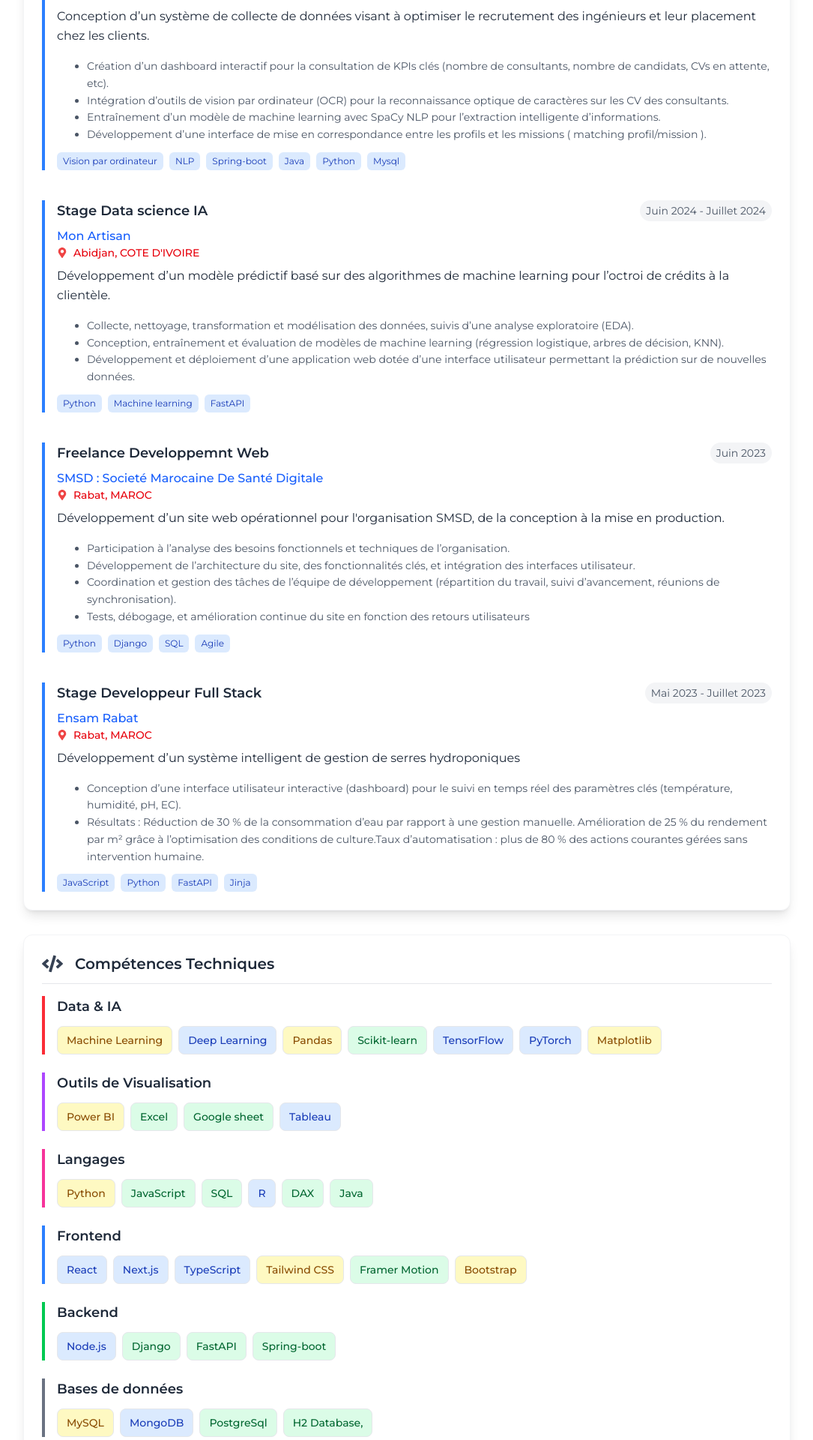
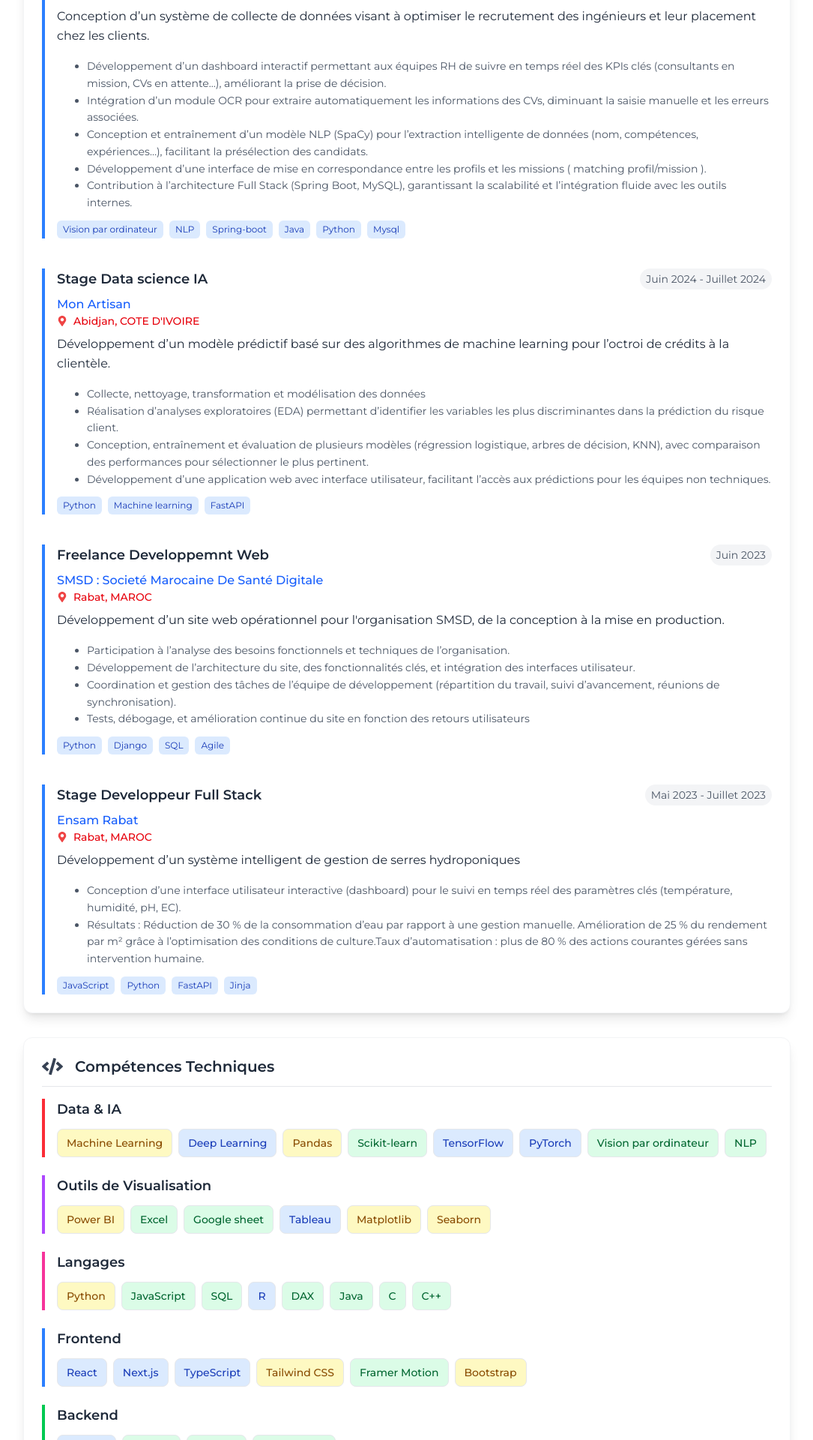
Before and after one commit to Abelkouadio95/portfolio, a Next.js app: page /about in a window 1280 px wide. Shown: the part 860-2780 px from the top of the page at 75% size, without its empty margins (97-1182 px from the left). Built offline with nearby package versions, Linux system fonts and the light colour scheme.

Commit message:
aboutData

```diff
--- a/src/data/aboutData.ts
+++ b/src/data/aboutData.ts
@@ -10,10 +10,11 @@ export const experienceData = [
     period: "Février 2025 - Juillet 2025",
     description: "Conception d’un système de collecte de données visant à optimiser le recrutement des ingénieurs et leur placement chez les clients.",
     details : [
-      "Création d’un dashboard interactif pour la consultation de KPIs clés (nombre de consultants, nombre de candidats, CVs en attente, etc).",
-      "Intégration d’outils de vision par ordinateur (OCR) pour la reconnaissance optique de caractères sur les CV des consultants.",
-      "Entraînement d’un modèle de machine learning avec SpaCy NLP pour l’extraction intelligente d’informations.",
-      "Développement d’une interface de mise en correspondance entre les profils et les missions ( matching profil/mission )."
+      "Développement d’un dashboard interactif permettant aux équipes RH de suivre en temps réel des KPIs clés (consultants en mission, CVs en attente…), améliorant la prise de décision.",
+      "Intégration d’un module OCR pour extraire automatiquement les informations des CVs, diminuant la saisie manuelle et les erreurs associées.",
+      "Conception et entraînement d’un modèle NLP (SpaCy) pour l’extraction intelligente de données (nom, compétences, expériences…), facilitant la présélection des candidats.",
+      "Développement d’une interface de mise en correspondance entre les profils et les missions ( matching profil/mission ).",
+      "Contribution à l’architecture Full Stack (Spring Boot, MySQL), garantissant la scalabilité et l’intégration fluide avec les outils internes."
     ],
     technologies: ["Vision par ordinateur", "NLP", "Spring-boot", "Java", "Python", "Mysql"]
   },
@@ -24,9 +25,10 @@ export const experienceData = [
     period: "Juin 2024 - Juillet 2024",
     description: "Développement d’un modèle prédictif basé sur des algorithmes de machine learning pour l’octroi de crédits à la clientèle.",
     details : [
-      "Collecte, nettoyage, transformation et modélisation des données, suivis d’une analyse exploratoire (EDA).",
-      "Conception, entraînement et évaluation de modèles de machine learning (régression logistique, arbres de décision, KNN).",
-      "Développement et déploiement d’une application web dotée d’une interface utilisateur permettant la prédiction sur de nouvelles données."
+      "Collecte, nettoyage, transformation et modélisation des données",
+      "Réalisation d’analyses exploratoires (EDA) permettant d’identifier les variables les plus discriminantes dans la prédiction du risque client.",
+      "Conception, entraînement et évaluation de plusieurs modèles (régression logistique, arbres de décision, KNN), avec comparaison des performances pour sélectionner le plus pertinent.",
+      "Développement d’une application web avec interface utilisateur, facilitant l’accès aux prédictions pour les équipes non techniques."
     ],
     technologies: ["Python", "Machine learning", "FastAPI"]
   },
@@ -66,13 +68,16 @@ export const skillsData: Skill[] = [
   { name: "Scikit-learn", level: "avancé", category: "data" },
   { name: "TensorFlow", level: "intermédiaire", category: "data" },
   { name: "PyTorch", level: "intermédiaire", category: "data" },
-  { name: "Matplotlib", level: "expert", category: "data" },
+  { name: "Vision par ordinateur", level: "avancé", category: "data" },
+  { name: "NLP", level: "avancé", category: "data" },
 
   // Visualisation
   { name: "Power BI", level: "expert", category: "ov" },
   { name: "Excel", level: "avancé", category: "ov" },
   { name: "Google sheet", level: "avancé", category: "ov" },
   { name: "Tableau", level: "intermédiaire", category: "ov" },
+  { name: "Matplotlib", level: "expert", category: "ov" },
+  { name: "Seaborn", level: "expert", category: "ov" },
 
   // Langages
   { name: "Python", level: "expert", category: "languages" },
@@ -81,6 +86,8 @@ export const skillsData: Skill[] = [
   { name: "R", level: "intermédiaire", category: "languages" },
   { name: "DAX", level: "avancé", category: "languages" },
   { name: "Java", level: "avancé", category: "languages" },
+  { name: "C", level: "avancé", category: "languages" },
+  { name: "C++", level: "avancé", category: "languages" },
 
   // Frontend
   { name: "React", level: "intermédiaire", category: "frontend" },
@@ -100,7 +107,7 @@ export const skillsData: Skill[] = [
   { name: "MySQL", level: "expert", category: "db" },
   { name: "MongoDB", level: "intermédiaire", category: "db" },
   { name: "PostgreSql", level: "avancé", category: "db" },
-  { name: "H2 Database,", level: "avancé", category: "db" },
+  { name: "H2 Database", level: "avancé", category: "db" },
 
 
   // Outils
@@ -127,7 +134,7 @@ export const educationData = [
     period: "2020 - 2022",
     description: "Classe préparatoire scientifique MP offrant une solide base en mathématiques, physique et probabilités, préparant efficacement aux études en informatique, science des données et intelligence artificielle.",
     mention: "Bien",
-    relevantCourses: ["Probabilités", "Statistiques", "Optimisation", "Analyse numérique", "Informatique"]
+    relevantCourses: ["Probabilités", "Statistiques", "Algèbre linéaire", "Optimisation", "Analyse numérique", "Informatique"]
   },
   {
     degree: "Baccalauréat Scientifique",
```
